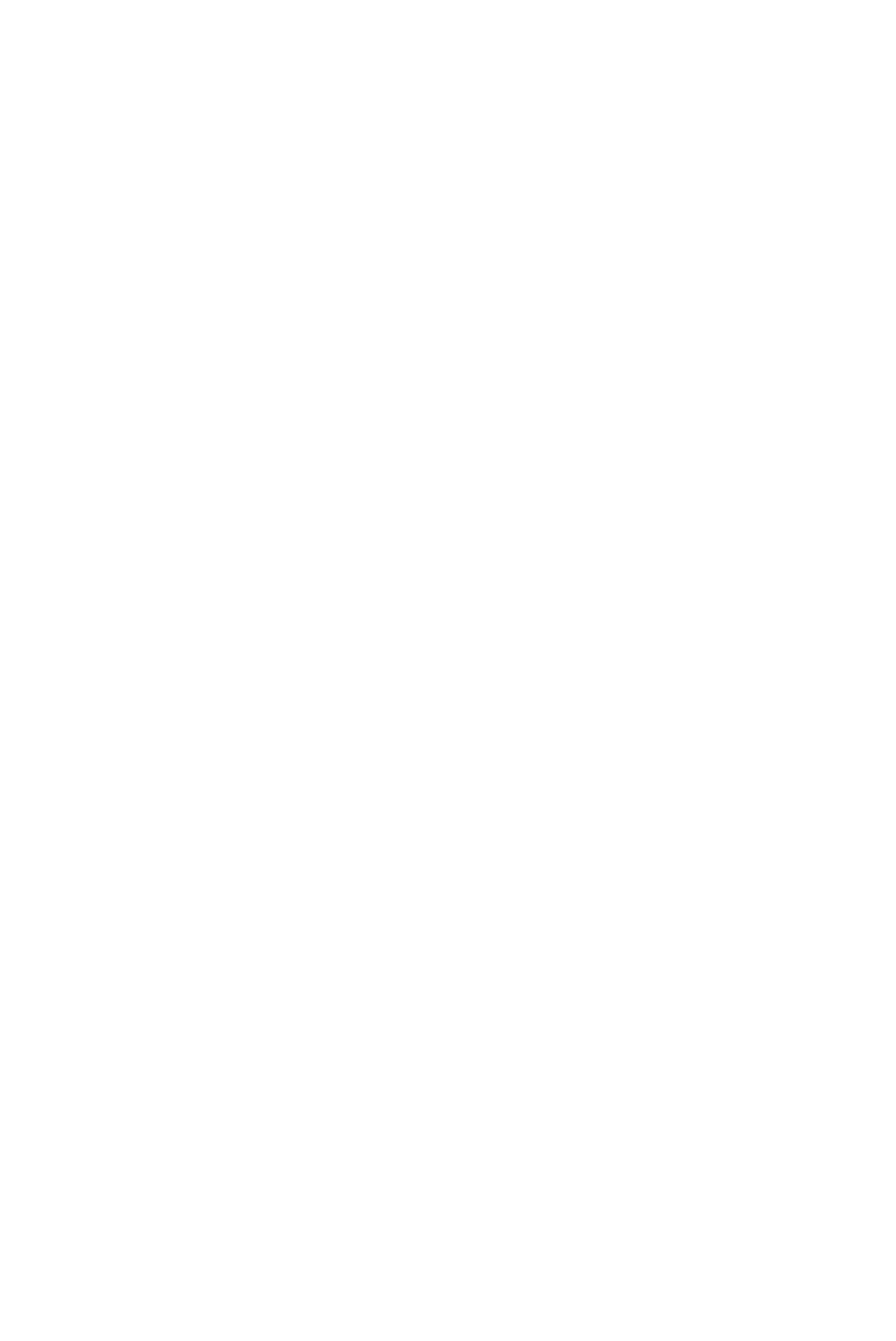
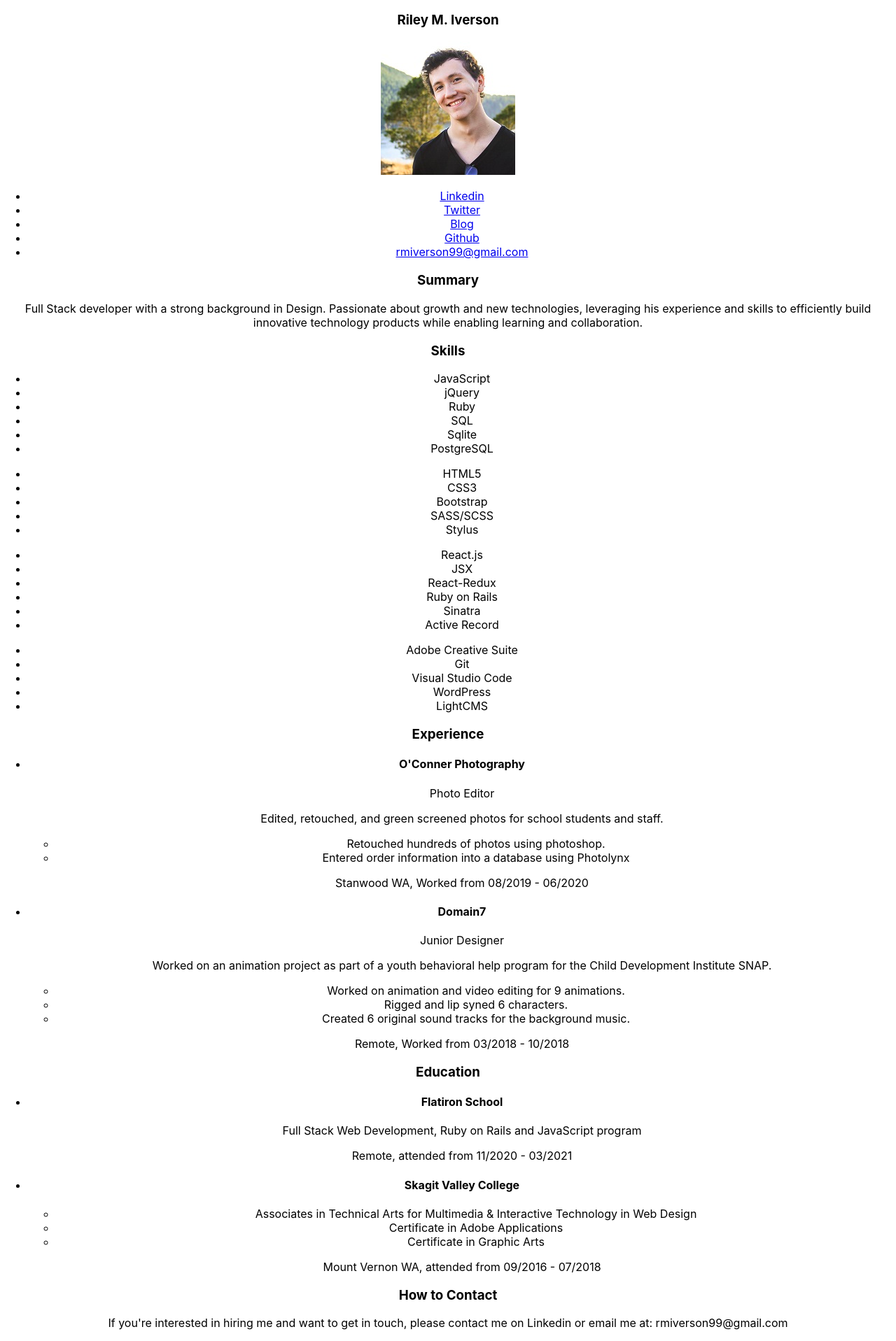
Before and after one commit to Rmiverson/rmiportfolio, a React (Create React App) app: page /about in a window 1280 px wide. Shown: the part 22-1939 px from the top of the page at 70% size. Before the commit the page ends 800 px from the top, so only its background shows below. Built offline with nearby package versions, Linux system fonts and the light colour scheme.

Commit message:
added content for about page as well as images folder with 512 and 192 size profile pictures

```diff
--- a/src/components/Contact.js
+++ b/src/components/Contact.js
@@ -1,10 +1,10 @@
 import React from 'react'
 
-const Contact = (props) => {
+const Contact = () => {
    return (
       <div className="infobox">
-         <h3>{props.header}</h3>
-         <p>{props.para}</p>
+         <h3>How to Contact</h3>
+         <p>If you're interested in hiring me and want to get in touch, please contact me on Linkedin or email me at: rmiverson99@gmail.com</p>
       </div>
    )
 }
--- a/src/components/Education.js
+++ b/src/components/Education.js
@@ -1,10 +1,25 @@
 import React from 'react'
 
-const Education = (props) => {
+const Education = () => {
    return (
       <div className="infobox">
-         <h3>{props.header}</h3>
-         <p>{props.para}</p>
+         <h3>Education</h3>
+         <ul>
+            <li>
+               <h4>Flatiron School</h4>
+               <p>Full Stack Web Development, Ruby on Rails and JavaScript program</p>
+               <p>Remote, attended from 11/2020  - 03/2021</p>
+            </li>
+            <li>
+               <h4>Skagit Valley College</h4>
+               <ul>
+                  <li>Associates in Technical Arts for Multimedia & Interactive Technology in Web Design</li>
+                  <li>Certificate in Adobe Applications</li>
+                  <li>Certificate in Graphic Arts</li>
+               </ul>
+               <p>Mount Vernon WA, attended from 09/2016 - 07/2018</p>
+            </li>
+         </ul>
       </div>
    )
 }
--- a/src/components/Experience.js
+++ b/src/components/Experience.js
@@ -1,10 +1,32 @@
 import React from 'react'
 
-const Experience = (props) => {
+const Experience = () => {
    return (
       <div className="infobox">
-         <h3>{props.header}</h3>
-         <p>{props.para}</p>
+         <h3>Experience</h3>
+         <ul>
+            <li>
+               <h4>O'Conner Photography</h4>
+               <p>Photo Editor</p>
+               <p>Edited, retouched, and green screened photos for school students and staff.</p>
+               <ul>
+                  <li>Retouched hundreds of photos using photoshop.</li>
+                  <li>Entered order information into a database using Photolynx</li>
+               </ul>
+               <p>Stanwood WA, Worked from 08/2019 - 06/2020</p>
+            </li>
+            <li>
+               <h4>Domain7</h4>
+               <p>Junior Designer</p>
+               <p>Worked on an animation project as part of a youth behavioral help program for the Child Development Institute SNAP.</p>
+               <ul>
+                  <li>Worked on animation and video editing for 9 animations.</li>
+                  <li>Rigged and lip syned 6 characters.</li>
+                  <li>Created 6 original sound tracks for the background music.</li>
+               </ul>
+               <p>Remote, Worked from 03/2018 - 10/2018</p>
+            </li>
+         </ul>
       </div>
    )
 }
--- a/src/components/MiniProf.js
+++ b/src/components/MiniProf.js
@@ -1,10 +1,18 @@
 import React from 'react'
+import ProfilePicture192 from '../images/ProfilePicture192.jpg'
 
-const MiniProf = (props) => {
+const MiniProf = () => {
    return (
       <div className="infobox">
-         <h3>{props.header}</h3>
-         <p>{props.para}</p>
+         <h3>Riley M. Iverson</h3>
+         <img src={ProfilePicture192} alt='Riley M iverson'></img>
+         <ul>
+            <li><a href='https://www.linkedin.com/in/rmiverson/' target='_blank' rel="noreferrer">Linkedin</a></li>
+            <li><a href='https://twitter.com/rmiverson99' target='_blank' rel="noreferrer">Twitter</a></li>
+            <li><a href='https://rmiverson.medium.com/' target='_blank' rel="noreferrer">Blog</a></li>
+            <li><a href='https://github.com/Rmiverson' target='_blank' rel="noreferrer">Github</a></li>
+            <li><a href='mailto:rmiverson99@gmail.com'>rmiverson99@gmail.com</a> </li>
+         </ul>
       </div>
    )
 }
--- a/src/components/Skills.js
+++ b/src/components/Skills.js
@@ -1,10 +1,39 @@
 import React from 'react'
 
-const Skills = (props) => {
+const Skills = () => {
    return (
       <div className="infobox">
-         <h3>{props.header}</h3>
-         <p>{props.para}</p>
+         <h3>Skills</h3>
+         <ul>
+            <li>JavaScript</li>
+            <li>jQuery</li>
+            <li>Ruby</li>
+            <li>SQL</li>
+            <li>Sqlite</li>
+            <li>PostgreSQL</li>
+         </ul>
+         <ul>
+            <li>HTML5</li>
+            <li>CSS3</li>
+            <li>Bootstrap</li>
+            <li>SASS/SCSS</li>
+            <li>Stylus</li>
+         </ul>
+         <ul>
+            <li>React.js</li>
+            <li>JSX</li>
+            <li>React-Redux</li>
+            <li>Ruby on Rails</li>
+            <li>Sinatra</li>
+            <li>Active Record</li>
+         </ul>
+         <ul>
+            <li>Adobe Creative Suite</li>
+            <li>Git</li>
+            <li>Visual Studio Code</li>
+            <li>WordPress</li>
+            <li>LightCMS</li>
+         </ul>
       </div>
    )
 }
--- a/src/components/Summary.js
+++ b/src/components/Summary.js
@@ -1,10 +1,14 @@
 import React from 'react'
 
-const Summary = (props) => {
+const Summary = () => {
    return (
       <div className="infobox">
-         <h3>{props.header}</h3>
-         <p>{props.para}</p>
+         <h3>Summary</h3>
+         <p>
+            Full Stack developer with a strong background in Design. Passionate about growth and new
+            technologies, leveraging his experience and skills to efficiently build innovative technology products
+            while enabling learning and collaboration.
+         </p>
       </div>
    )
 }
```
Also changed, not shown: src/images/ProfilePicture192.jpg (added), src/images/ProfilePicture512.jpg (added).
